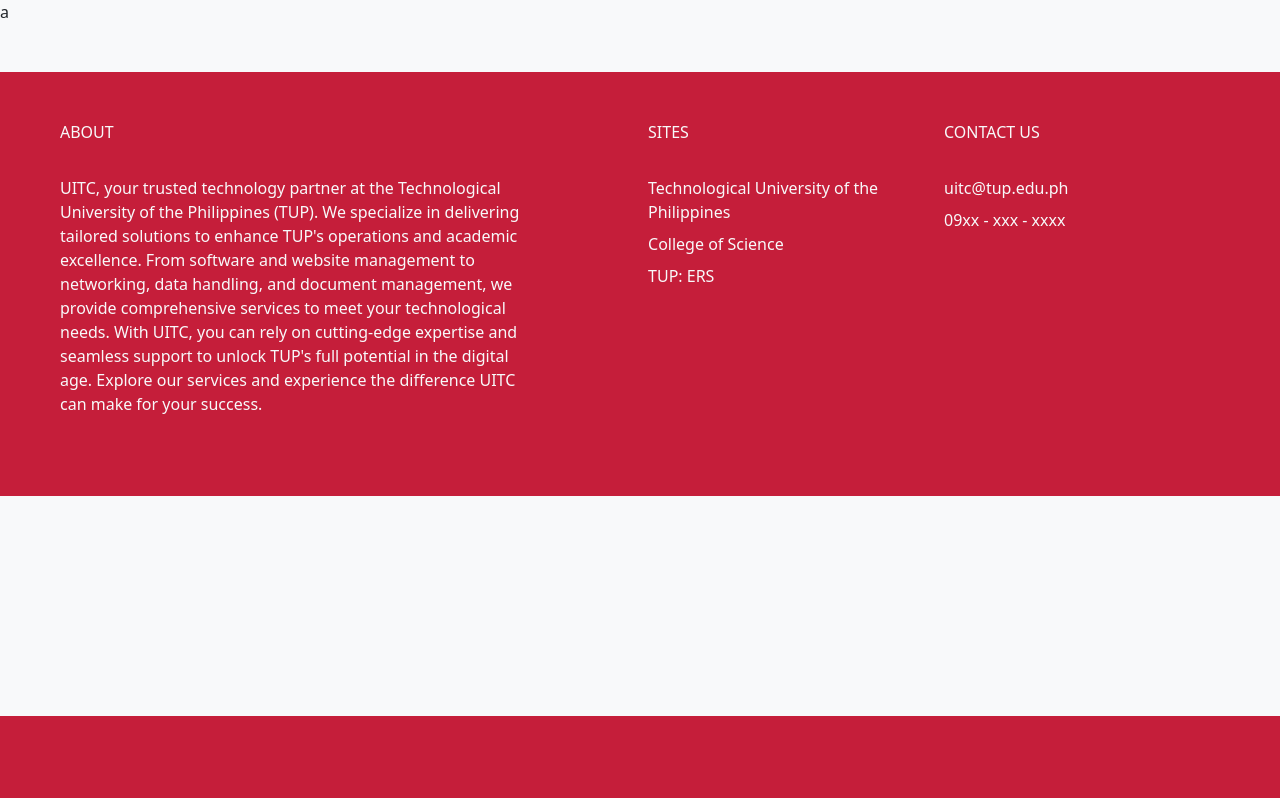
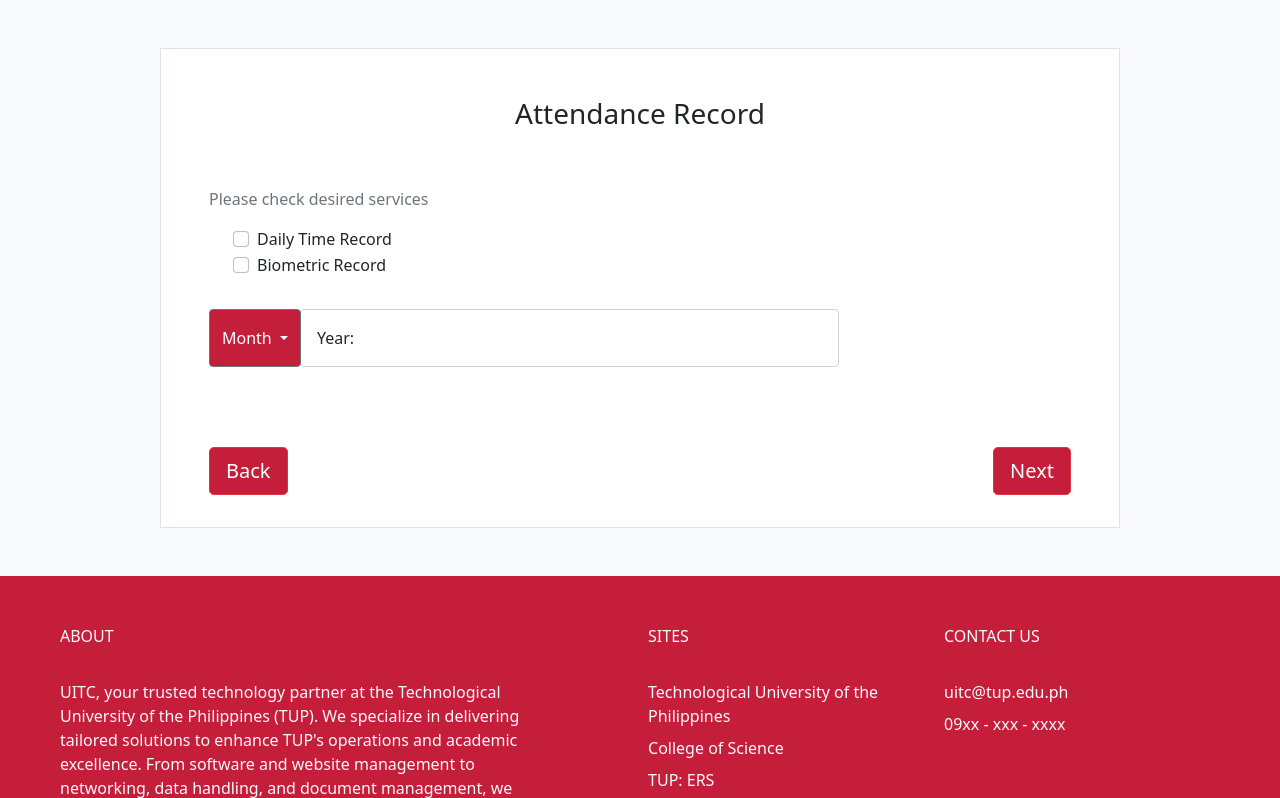
Before and after one commit to ssntn/web-job-request, a Flask app: template templates/a.html in a window 1280 px wide. Shown: the part 84-882 px from the top of the page. Before the commit the page ends 800 px from the top, so only its background shows below. Run offline with Flask 3, Linux system fonts and the light colour scheme; the template is opened without the code that fills it, so the values that code supplies are empty.

Commit message:
added service a frontend, routing fixed, loading page, session

```diff
--- a/app.py
+++ b/app.py
@@ -1,20 +1,57 @@
-from flask import Flask, render_template, request
+from flask import Flask, render_template, redirect, request, session
 
+# App config
 app = Flask(__name__)
+app.config["SESSION_PERMANENT"] = False
+app.secret_key = "23456789"
+app.config["SESSION_TYPE"] = 'filesystem'
 
+
+# Routes
+routes = {}
+routes['homepage'] = 'homepage.html'
+routes['forms'] = 'form.html'
+routes['service_a'] = 'a.html'
+routes['loading'] = 'loading.html'
+
+#Routing
 @app.route('/')
 def index():
-    return render_template('homepage.html')
+    return render_template(routes['homepage'])
 
 @app.route('/form', methods=['GET', 'POST'])
 def form():
     if request.method == 'POST':
-        return render_template('form.html')
+        return render_template(routes['forms'])
 
 @app.route('/form_a', methods=['POST'])
 def form_a():
     if request.method == 'POST':
-        return render_template('a.html')
+
+        name = request.form.get("name")
+        email = request.form.get("email")
+        contact = request.form.get("contact")
+
+        session["name"] = name
+        session["email"] = email
+        session["contact"] = contact
+
+        return render_template(routes['service_a'])
+
+
+@app.route('/loading', methods=['POST'])
+def loading():
+    if request.method == 'POST':
+        service = request.form.get("service")
+        month = request.form.get("month")
+        year = request.form.get("year")
+
+        session['service'] = service
+        session['month'] = month
+        session['year'] = year
+
+        return render_template(routes['loading'])
+
 
 if __name__ == "__main__":
     app.run(debug=True)
--- /dev/null
+++ b/static/css/a.css
@@ -0,0 +1,3 @@
+i {
+    color: var(--primary-color);
+}
--- /dev/null
+++ b/static/css/components.css
@@ -0,0 +1,3 @@
+svg {
+    color: #fff;
+}
--- /dev/null
+++ b/static/css/global.css
@@ -0,0 +1,13 @@
+.btn {
+    background-color: var(--primary-color);
+}
+
+.page-control {
+    display: flex;
+    flex-direction: row;
+    justify-content:space-between;
+    padding-top: 4em;
+    padding-bottom: 2em;
+    padding-left: 3em;
+    padding-right: 3em;
+}
--- /dev/null
+++ b/static/js/a.js
@@ -0,0 +1,26 @@
+$(document).ready(function() {
+
+    // CHECKBOX
+    $('.form-check-input').click(function(){
+
+        if (!$(this).is(':checked')) {
+            selected = {};
+            return;
+        }
+
+        $('.form-check-input').not(this).prop('checked', false);
+        selected.value = $(this).val();
+        selected.id = $(this).attr('id');
+    });
+
+    // DROPDOWN
+    $('.dropdown-item').click(function(){
+        $('.dropdown-toggle').text($(this).text());
+    });
+
+    $("#modal-button").click(function(){
+        $("#service-modal").text("Service: "+$('input[name="service"]:checked').val());
+        $("#date-modal").text("Date: "+$("#triggerId").text() +" "+ $("#year").val());
+    })
+
+});
--- /dev/null
+++ b/static/js/global.js
@@ -0,0 +1,25 @@
+$(document).ready(function() {
+
+
+    var client_data = {
+        name: '',
+        email: '',
+        contact: '',
+        service: '',
+
+    }
+
+    $("#back-btn").click(function(e){
+        e.preventDefault();
+        window.history.back();
+    });
+
+    $("#next-btn").click(function(){
+        if (client_data.service === null ){
+            return;
+        }
+
+    });
+
+
+});
--- a/templates/a.html
+++ b/templates/a.html
@@ -1,9 +1,105 @@
 {% extends 'base.html' %}
 
 {% block head %}
-<title>Homepage</title>
+
+<script src="{{ url_for('static', filename='js/a.js') }}"></script>
+<link rel="stylesheet" href="{{ url_for('static', filename='css/a.css') }}">
+<title>Form A</title>
 {% endblock %}
 
 {% block body %}
-a
+<div class="col w-75 mx-auto">
+    <div class="mt-5 border bg-white">
+        <form action="{{ url_for('loading') }}" method="post">
+
+
+            <!-- Modal -->
+            <div class="modal fade" id="exampleModal" tabindex="-1" aria-labelledby="exampleModalLabel" aria-hidden="true">
+                <div class="modal-dialog">
+                <div class="modal-content">
+                    <div class="modal-header">
+                    <h5 class="modal-title" id="exampleModalLabel">Request Confirmation</h5>
+                    <button type="button" class="btn-close" data-bs-dismiss="modal" aria-label="Close"></button>
+                    </div>
+                    <div class="modal-body">
+                        {% if session.name %}
+                        <p>Name: {{ session.name }}</p>
+                        <p>Email: {{ session.email }}</p>
+                        <p>Contact number: {{ session.contact }}</p>
+                        <p id="service-modal">No service</p>
+                        <p id="date-modal">No date</p>
+                        {% else %}
+                        <p>Some error occured.</p>
+                        {% endif %}
+                    </div>
+                    <div class="modal-footer">
+                    <button type="button" class="btn btn-secondary" data-bs-dismiss="modal">Cancel</button>
+                    <button type="submit" class="btn btn-danger">Request</button>
+                    </div>
+                </div>
+                </div>
+            </div>
+            <!-- Modal -->
+
+            <h3 class="w-100 py-5 text-center">Attendance Record</h3>
+            <div class="ms-5">
+
+                <p class="text-muted"> Please check desired services</p>
+
+                <!-- Service Picker -->
+                <div class="form-check ps-5">
+                    <input value="Dailty Time Record" name="service" class="form-check-input" type="checkbox" value="a-dtr" id="a-dtr" required>
+                    <label class="form-check-label" for="a-dtr">
+                        Daily Time Record
+                    </label>
+                </div>
+                <div class="form-check ps-5">
+                    <input value="Biometric Record" name="service" class="form-check-input" type="checkbox" value="a-bio" id="a-bio">
+                    <label class="form-check-label" for="a-bio">
+                        Biometric Record
+                    </label>
+                </div>
+            </div>
+
+            <!-- Date Picker -->
+            <div class="input-group ms-5 py-3 mt-3 w-75 ">
+
+                <div class="dropdown open">
+                    <button class="py-3 btn btn-secondary dropdown-toggle" type="button" id="triggerId" data-bs-toggle="dropdown" aria-haspopup="true"
+                            name="month" aria-expanded="false" style="background-color: var(--primary-color);">
+                                Month
+                            </button>
+                    <div class="dropdown-menu" aria-labelledby="triggerId">
+                        <button class="dropdown-item">January</button>
+                        <button class="dropdown-item">February</button>
+                        <button class="dropdown-item">March</button>
+                        <button class="dropdown-item">April</button>
+                        <button class="dropdown-item">May</button>
+                        <button class="dropdown-item">June</button>
+                        <button class="dropdown-item">July</button>
+                        <button class="dropdown-item">August</button>
+                        <button class="dropdown-item">September</button>
+                        <button class="dropdown-item">October</button>
+                        <button class="dropdown-item">November</button>
+                        <button class="dropdown-item">December</button>
+                    </div>
+                </div>
+
+                <div class="form-floating w-75">
+                    <input class="form-control" type="text" name="year" id="year" placeholder="Year:" required>
+                    <label for="name" class="" style="padding-left: 1em;">Year:</label>
+                </div>
+
+            </div>
+
+            <div class="page-control">
+                <input name="back" id="back-btn" class="btn btn-danger btn-lg" type="submit" value="Back">
+                <button id="modal-button" type="button" class="btn btn-danger btn-lg " data-bs-toggle="modal" data-bs-target="#exampleModal">Next</button>
+            </div>
+        </form>
+
+    </div>
+</div>
+
+
 {% endblock %}
--- a/templates/base.html
+++ b/templates/base.html
@@ -13,14 +13,18 @@
         rel="stylesheet" integrity="sha384-EVSTQN3/azprG1Anm3QDgpJLIm9Nao0Yz1ztcQTwFspd3yD65VohhpuuCOmLASjC"
         crossorigin="anonymous">
 
-
     <script src="https://code.jquery.com/jquery-3.3.1.slim.min.js"
         integrity="sha384-q8i/X+965DzO0rT7abK41JStQIAqVgRVzpbzo5smXKp4YfRvH+8abtTE1Pi6jizo"
         crossorigin="anonymous"></script>
 
-    <!-- OTHER IMPORTS -->
+    <!--  GLOBAL CSS -->
     <link rel="stylesheet" href="{{ url_for('static', filename='css/styles.css') }}">
     <link rel="stylesheet" href="{{ url_for('static', filename='css/typography.css') }}">
+    <link rel="stylesheet" href="{{ url_for('static', filename='css/global.css') }}">
+
+    <!--  GLOBAL JS -->
+    <script src="{{ url_for('static', filename='js/global.js') }}"></script>
+
 
     <title>Default</title>
     {% block head %}{% endblock %}
@@ -80,7 +84,7 @@
                 <ul class="nav flex-column">
                     <li class="nav-item mb-2"><a href="mailto:uitc@tup.edu.ph" class="nav-link p-0 text-muted"><p class="text-light m-0 p-0">uitc@tup.edu.ph</p></a></li>
                     <li class="nav-item mb-2"><a href="#" class="nav-link p-0 text-muted"><p class="text-light m-0 p-0">09xx - xxx - xxxx</p></a></li>
-            </ul>
+                </ul>
             </div>
         </div>
     </footer>
@@ -96,6 +100,9 @@
         integrity="sha384-cVKIPhGWiC2Al4u+LWgxfKTRIcfu0JTxR+EQDz/bgldoEyl4H0zUF0QKbrJ0EcQF"
         crossorigin="anonymous"></script>
 
+    <script>
+
+    </script>
 
 </body>
 </html>
--- a/templates/form.html
+++ b/templates/form.html
@@ -139,7 +139,7 @@
     <br>
     <div class="row w-75 mx-auto">
         <div class="col-lg-11 col-md-10"></div>
-        <button id="service-selection-btn" class="btn col-lg-1 col-md-3 btn-primary p-2 text-center" type="submit" disabled>Submit</button>
+        <button id="service-selection-btn" class="btn col-lg-1 col-md-3 btn-danger p-2 text-center" type="submit" disabled>Submit</button>
     </div>
 
 </form>
```
Also changed, not shown: templates/loading.html (added, +20 -0 lines).
